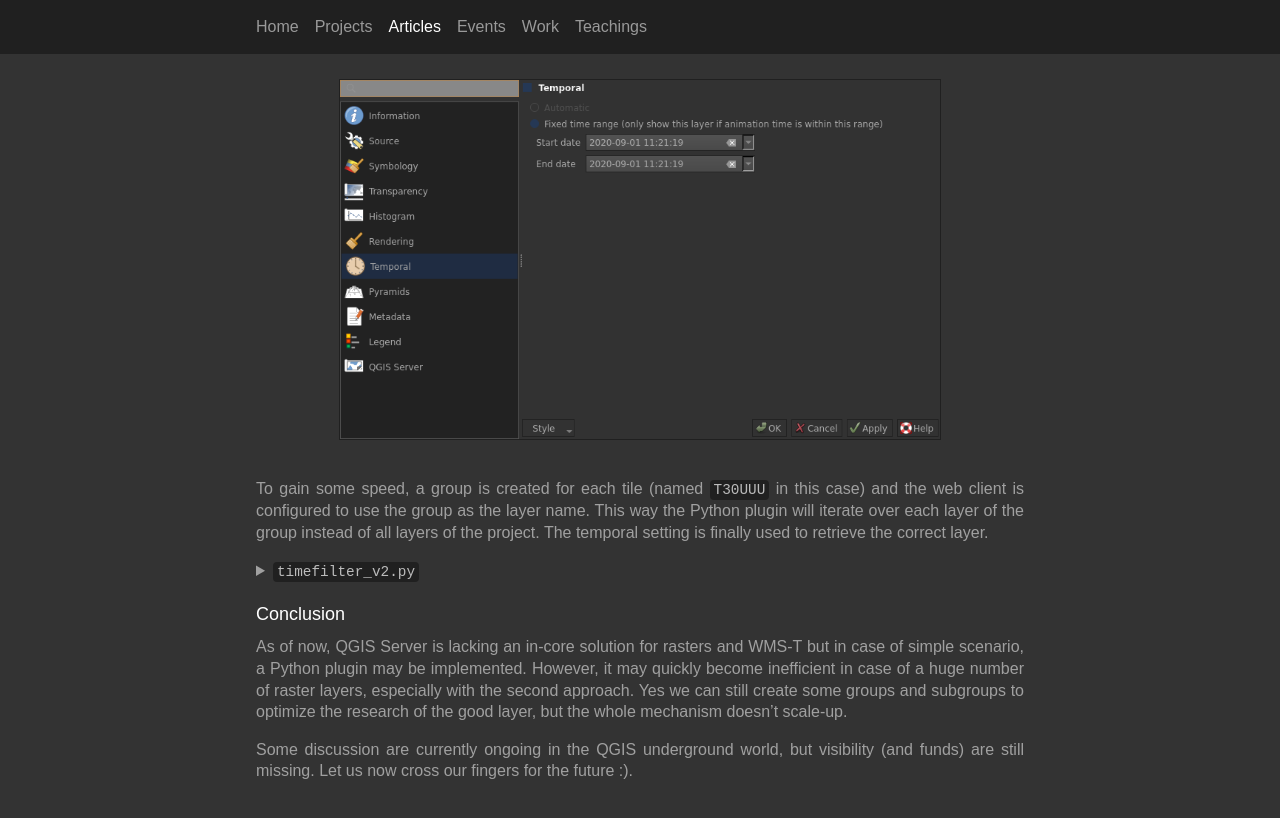
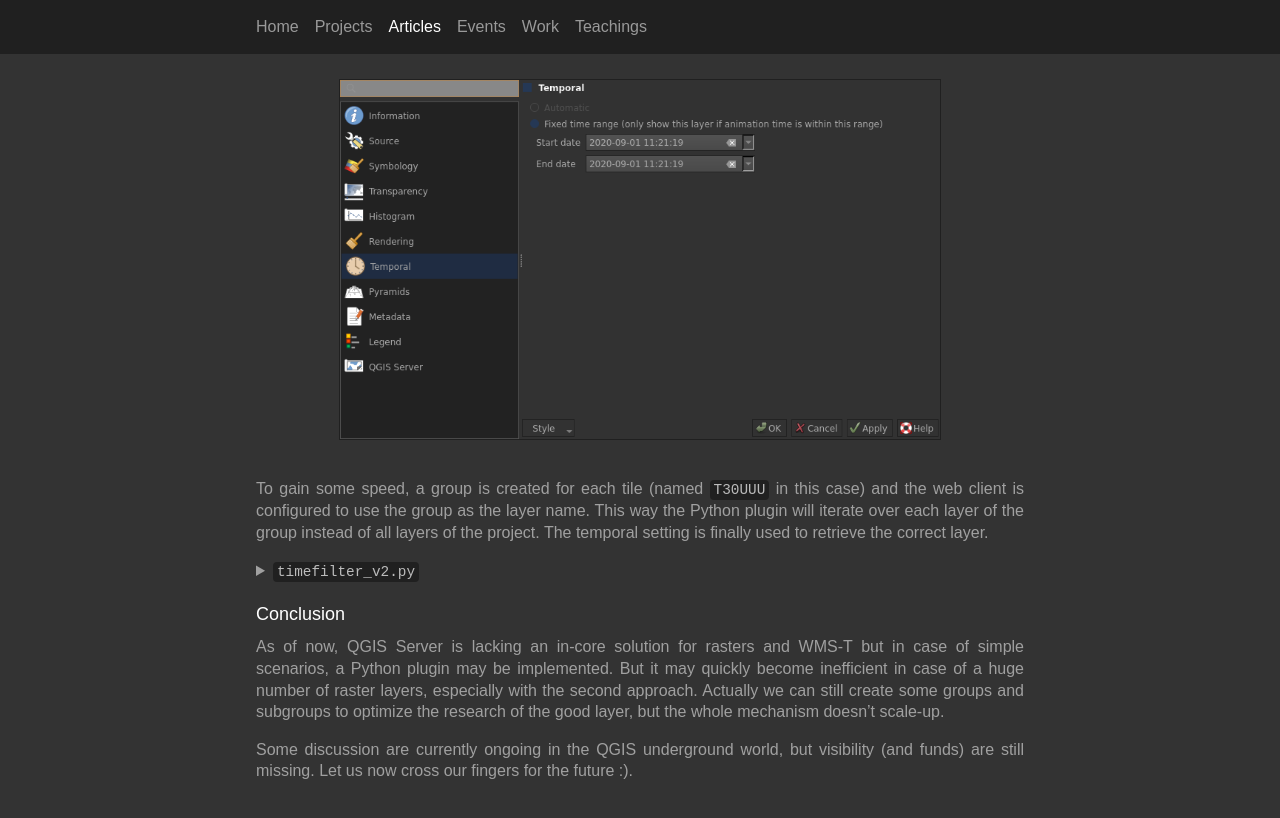
Before and after one commit to pblottiere/pblottiere.github.io, a Jekyll site: the page built from _posts/2020-09-30-wmst.md, in a window 1280 px wide and 900 px high, scrolled down 3478 px. Shown: the top 818 px of the window. Built offline with Jekyll 4.4.1, drawn with Linux system fonts in a browser that asks for light colours; comment, search, counter and statistics services are not loaded.

Commit message:
Fix some typos

```diff
--- a/_posts/2020-09-30-wmst.md
+++ b/_posts/2020-09-30-wmst.md
@@ -297,11 +297,11 @@ class TimeFilter(QgsServerFilter):
 ## Conclusion
 
 As of now, QGIS Server is lacking an in-core solution for rasters and WMS-T but
-in case of simple scenario, a Python plugin may be implemented. However, it may
+in case of simple scenarios, a Python plugin may be implemented. But it may
 quickly become inefficient in case of a huge number of raster layers,
-especially with the second approach. Yes we can still create some groups and
-subgroups to optimize the research of the good layer, but the whole mechanism
-doesn't scale-up.
+especially with the second approach. Actually we can still create some groups
+and subgroups to optimize the research of the good layer, but the whole
+mechanism doesn't scale-up.
 
 Some discussion are currently ongoing in the QGIS underground world, but
 visibility (and funds) are still missing. Let us now cross our fingers for the
```
